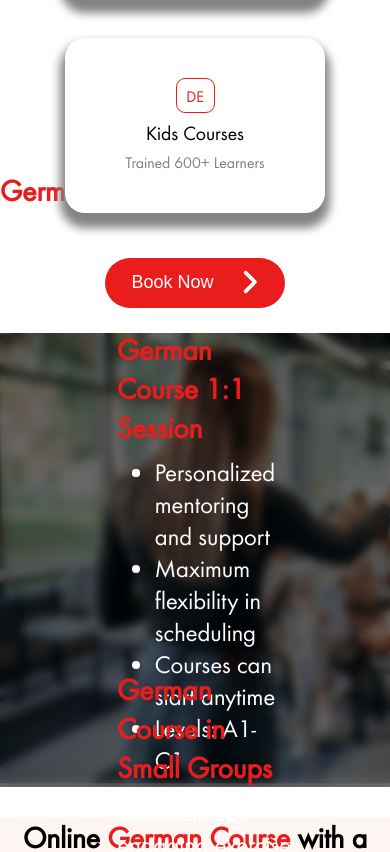
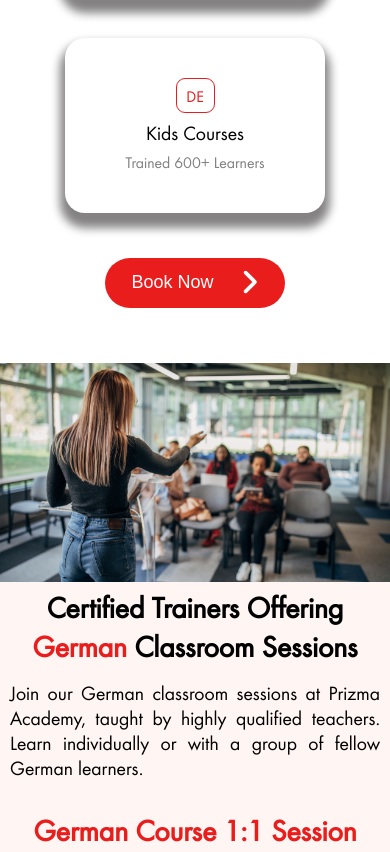
Before and after one commit to PrajwalHS2609/Language-Classes, a React (Create React App) app: page / in a window 390 px wide. Shown: the part 3841-4693 px from the top of the page. Built offline with nearby package versions, Linux system fonts and the light colour scheme.

Commit message:
Trainer resp

```diff
--- a/src/Components/CoursesOnline/CoursesOnline.css
+++ b/src/Components/CoursesOnline/CoursesOnline.css
@@ -2,7 +2,7 @@
   /* border: solid red; */
   width: 100%;
   background-color: var(--customColor2);
-  margin-top: 20px;
+  margin-top: 50px;
   display: flex;
   justify-content: center;
   align-items: center;
@@ -139,7 +139,7 @@
     /* border: solid red; */
     width: 100%;
     background-color: var(--customColor2);
-   margin-top: 20px;
+   margin-top: 50px;
    padding: 20px;
   }
   .courseOnlineCardContainer > h3 {
--- a/src/Components/Trainers/Trainers.css
+++ b/src/Components/Trainers/Trainers.css
@@ -1,10 +1,12 @@
 .trainerContainer {
   /* border: solid red; */
   position: relative;
+  height: 100%;
+  width: 100%;
 }
 .trainerContainer > img {
   width: 100%;
-  height: 450px;
+  height: 500px;
   object-fit: cover;
   object-position: 0px 0px;
   margin: 0;
@@ -66,6 +68,64 @@
   margin: 10px;
   margin-left: 50px;
 }
-.trainersHeadContainer>h2>span{
-    color: var(--customColor);
+.trainersHeadContainer > h2 > span {
+  color: var(--customColor);
 }
+@media screen and (min-width: 320px) and (max-width: 990px) {
+  .trainerContainer {
+    /* border: solid red; */
+    position: relative;
+    display: flex;
+    justify-content: center;
+    align-items: center;
+    flex-direction: column-reverse;
+    margin-top: 30px;
+  }
+  .trainerContainer > img {
+    width: 100%;
+    height: 100%;
+    object-fit: contain;
+    object-position: 0px 0px;
+    margin: 0;
+  }
+  .trainerCover {
+    /* border: solid; */
+    background-color: var(--customColor2);
+    height: 100%;
+    width: 100%;
+    position: static;
+  }
+  .trainersHeadContainer > h2 {
+    font-size: 30px;
+    color: black;
+    text-align: center;
+    padding: 5px;
+  }
+  .trainersHeadContainer > p {
+    color: black;
+    font-size: 20px;
+    padding: 10px;
+    text-align: justify;
+  }
+  .trainersCardContainer {
+    /* border: solid green; */
+    height: 100%;
+    width: 90%;
+    margin: 20px;
+  }
+  .trainersCardContainer > ul > li {
+    color: black;
+    font-size: 25px;
+    margin: 10px;
+    margin-left: 50px;
+  }
+}
+@media screen and (min-width:990px) {
+    .trainersHeadContainer > p {
+        color: white;
+        font-size: 20px;
+        padding: 10px;
+        text-align: center;
+      }
+
+}
--- a/src/Components/Trainers/Trainers.jsx
+++ b/src/Components/Trainers/Trainers.jsx
@@ -8,7 +8,7 @@ const Trainers = () => {
     <div className="trainerContainer">
       <div className="trainerCover">
         <TrainersHead />
-        <TrainersMain/>
+        <TrainersMain />
       </div>
       <img src={trainerBanner} alt="" />
     </div>
```
